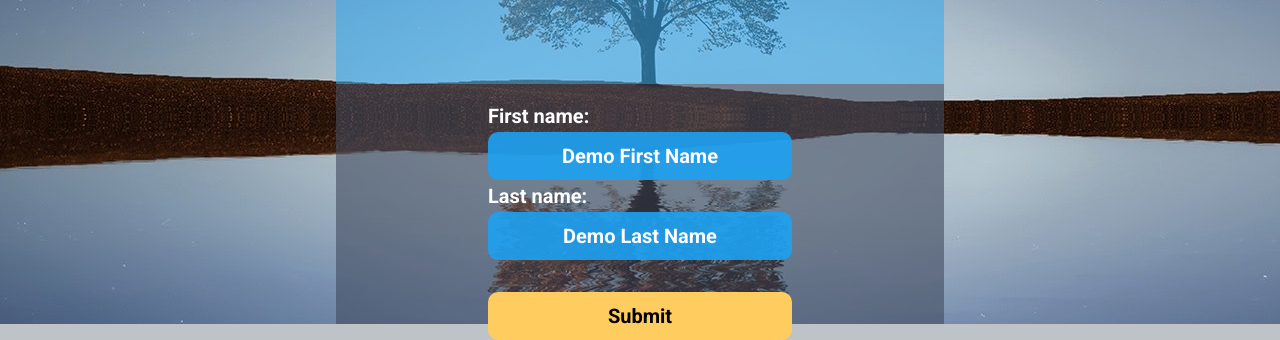
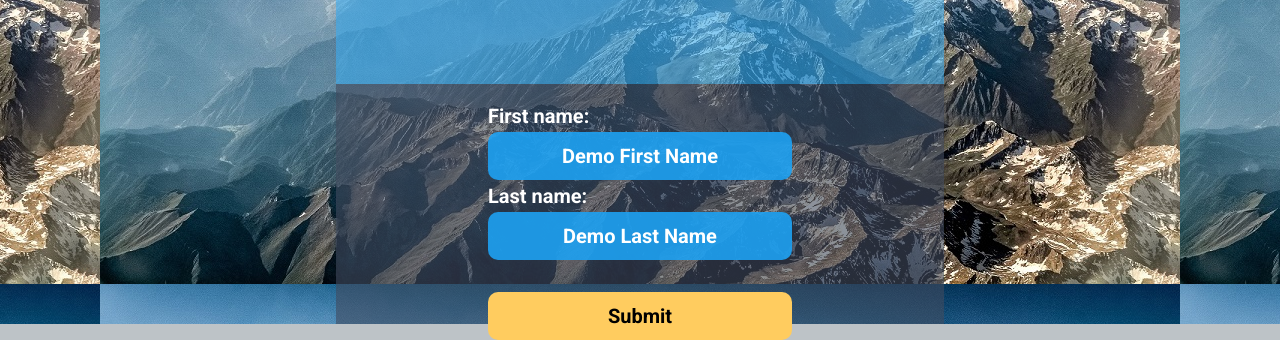
Before and after one commit to knulosys/staticweb, a plain HTML site: page webfiles/index.html in a window 1280 px wide. Shown: the part 476-816 px from the top of the page. Drawn offline with Linux system fonts and the light colour scheme.

Commit message:
addedwebfiles

```diff
--- a/webfiles/indexstyle.css
+++ b/webfiles/indexstyle.css
@@ -15,7 +15,7 @@ body{
 .container-a{
   height: 100vh;
   width: 100%;
-  background-image: url(images/bkg.png);]
+  background-image: url(images/bkg0.png);]
   background-size: cover;
   background-position: center;
   position: absolute
```
Also changed, not shown: webfiles/images/bkg0.png (added), webfiles/images/bkg1.png (renamed from webfiles/images/bkg.png), webfiles/images/bkg2.png (renamed from webfiles/images/k9gomh.jpg), webfiles/images/motivational-quotes-6.png (deleted).
